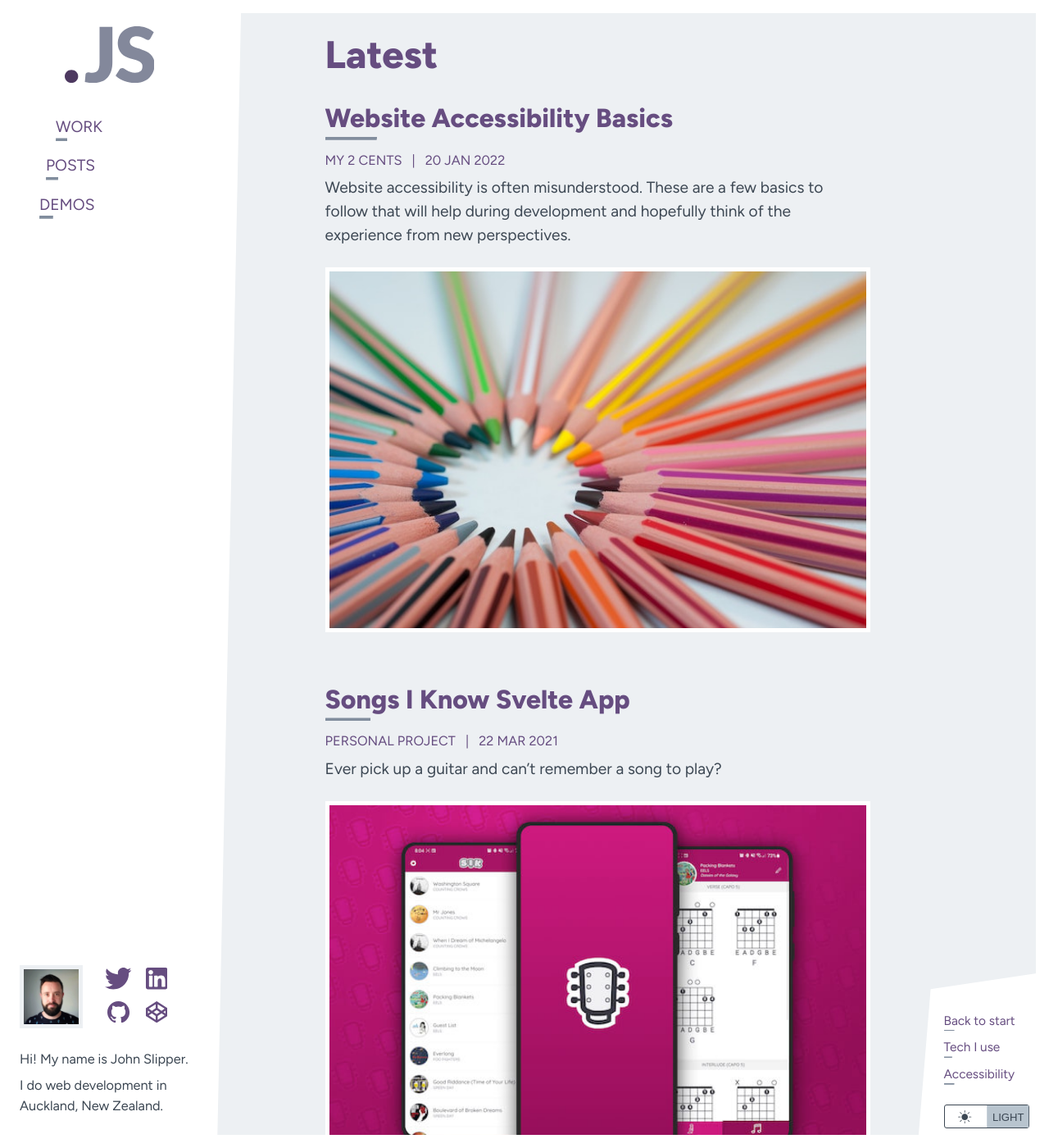
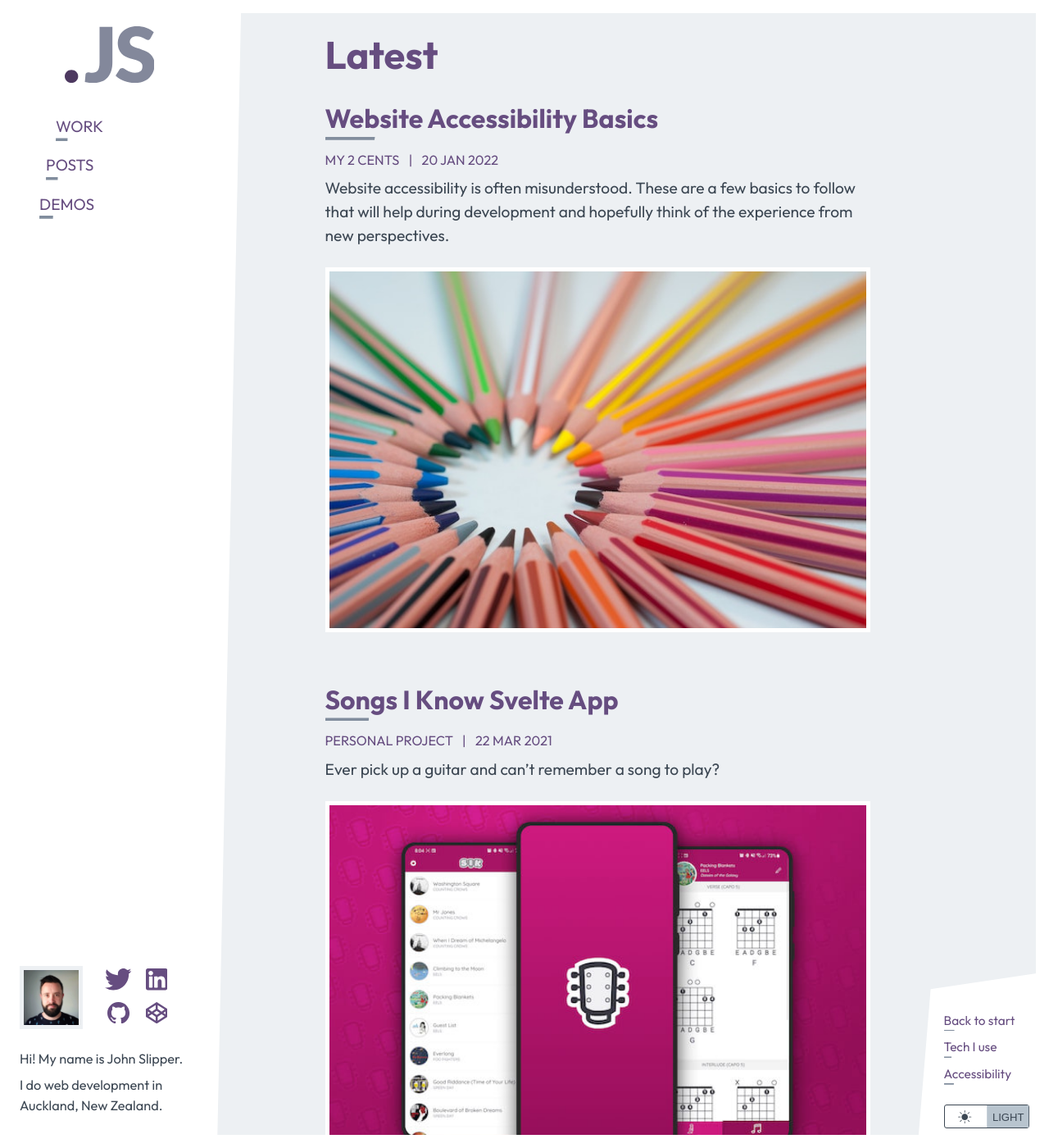
Before and after one commit to johnslipper/johnslipper.github.io, a Jekyll site: the page built from index.html, in a window 1280 px wide and 1400 px high. Shown: the whole window at 82% size. Built offline with Jekyll 4.4.1, drawn with Linux system fonts in a browser that asks for light colours.

Commit message:
Switch font to "Outfit"

```diff
--- a/_includes/head.html
+++ b/_includes/head.html
@@ -5,7 +5,7 @@
 <link rel="shortcut icon" href="/img/js.png" />
 <link rel="preconnect" href="https://fonts.googleapis.com">
 <link rel="preconnect" href="https://fonts.gstatic.com" crossorigin>
-<link href="https://fonts.googleapis.com/css2?family=Figtree:wght@400;800&display=swap" rel="stylesheet">
+<link href="https://fonts.googleapis.com/css2?family=Outfit:wght@400;700&display=swap" rel="stylesheet">
 <link rel="stylesheet" href="{{ '/css/main.css' | relative_url }}" />
 <script src="{{ '/js/theme-switcher.js' | relative_url }}"></script>
 {% if jekyll.environment == 'production' %} {% include analytics.html %} {%
--- a/_sass/_variables.scss
+++ b/_sass/_variables.scss
@@ -16,7 +16,7 @@ $breakpoints-8: 124em;
     --body-font-size: 1.2rem;
     --body-font-weight: 400;
     --body-line-height: 1.5;
-    --body-font-family: "Figtree", Helvetica, Arial, sans-serif;
+    --body-font-family: "Outfit", Helvetica, Arial, sans-serif;
 
     /* Layout */
     --layout-padding-sm: 0.5rem;
```
